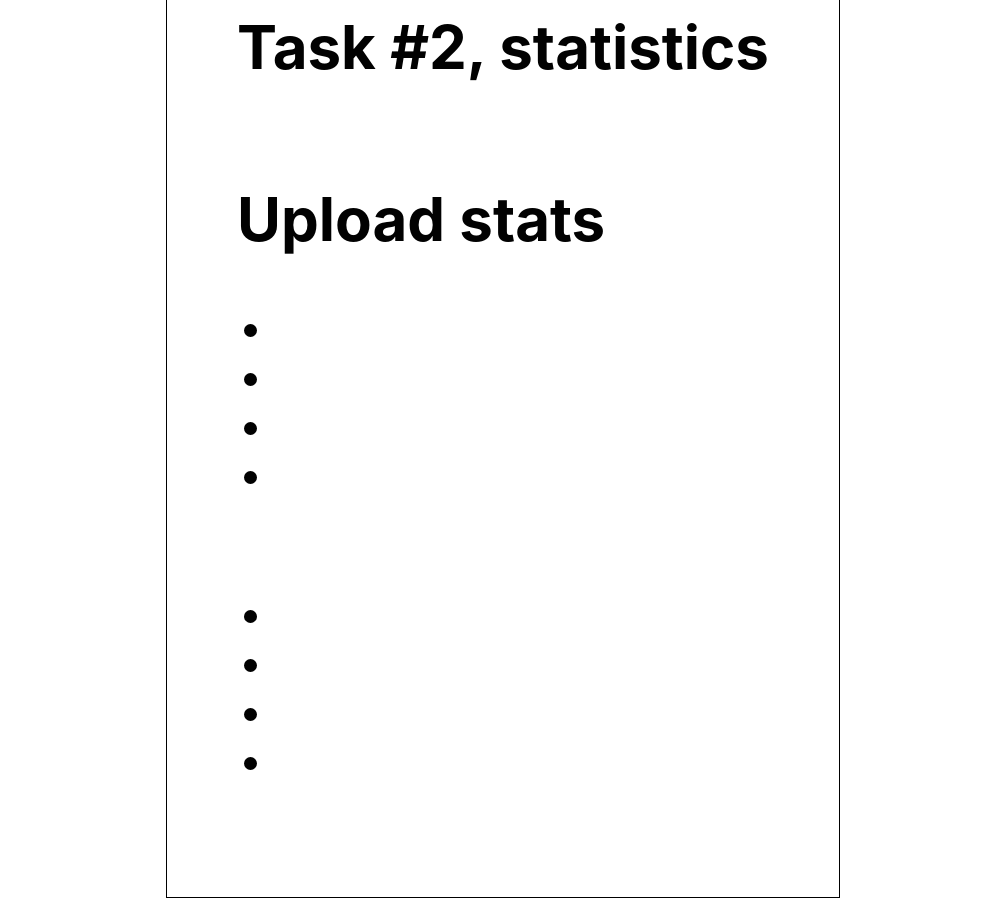
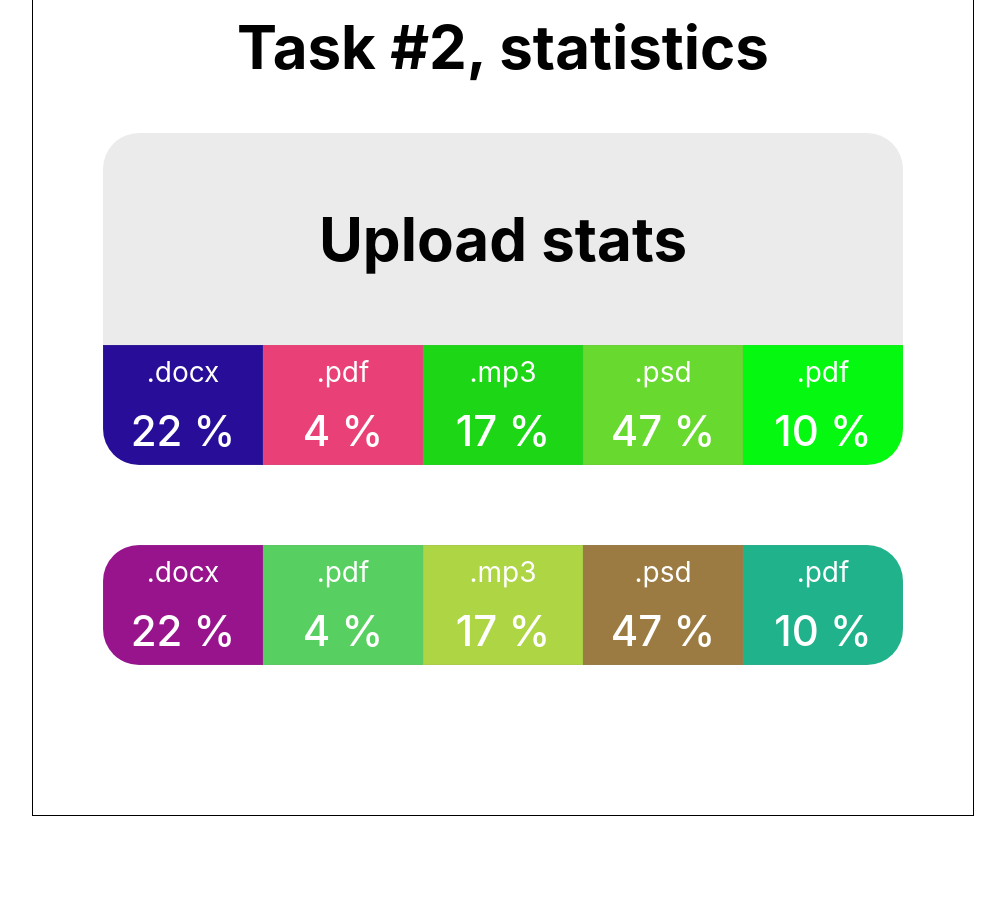
Before and after one commit to Vitalii-Malyk/goit-react-hw-01-components, a React (Create React App) app: page / in a window 1280 px wide. Shown: the part 1160-2058 px from the top of the page, without its empty margins (137-1142 px from the left). After the commit the page ends 1976 px from the top, so only its background shows below. Built offline with nearby package versions, Linux system fonts and the light colour scheme.

Commit message:
task 2 is ready 1

```diff
--- a/src/components/Statistics/Statistics.jsx
+++ b/src/components/Statistics/Statistics.jsx
@@ -1,37 +1,47 @@
 import PropTypes from 'prop-types';
+import {
+  StyleSection,
+  StyleTitle,
+  StyleStatList,
+  StyleStatItem,
+  StylePercentage,
+} from 'components/Statistics/Statistics.styled';
 
-export const Statistics = ({ title, label, percentage }) => {
-  console.log({ title, label, percentage });
+const RandomColor = () =>
+  `#${Math.floor(Math.random() * 16777215)
+    .toString(16)
+    .padStart(6, 0)}`;
+
+export const Statistics = ({ title, stats }) => {
   return (
-    <section className="statistics">
-      <h2 className="title">{title}</h2>
-
-      <ul className="stat-list">
-        <li className="item">
-          <span className="label">{label}</span>
-          <span className="percentage">{percentage}</span>
-        </li>
-        <li className="item">
-          <span className="label">{label}</span>
-          <span className="percentage">{percentage}</span>
-        </li>
-        <li className="item">
-          <span className="label">{label}</span>
-          <span className="percentage">{percentage}</span>
-        </li>
-        <li className="item">
-          <span className="label">{label}</span>
-          <span className="percentage">{percentage}</span>
-        </li>
-      </ul>
-    </section>
+    <StyleSection className="statistics">
+      {title && <StyleTitle className="title">{title}</StyleTitle>}
+      <StyleStatList className="stat-list">
+        {stats.map(({ id, label, percentage }) => {
+          return (
+            <StyleStatItem
+              className="item"
+              key={id}
+              style={{ backgroundColor: RandomColor() }}
+            >
+              <span className="label">{label}</span>
+              <StylePercentage className="percentage">
+                {percentage} %
+              </StylePercentage>
+            </StyleStatItem>
+          );
+        })}
+      </StyleStatList>
+    </StyleSection>
   );
 };
 
-Statistics.propTypes = {
+Statistics.prototype = {
   title: PropTypes.string,
-  stats: {
-    label: PropTypes.string.isRequired,
-    percentage: PropTypes.string.isRequired,
-  },
+  stats: PropTypes.arrayOf(
+    PropTypes.shape({
+      label: PropTypes.string.isRequired,
+      percentage: PropTypes.number.isRequired,
+    })
+  ).isRequired,
 };
```
